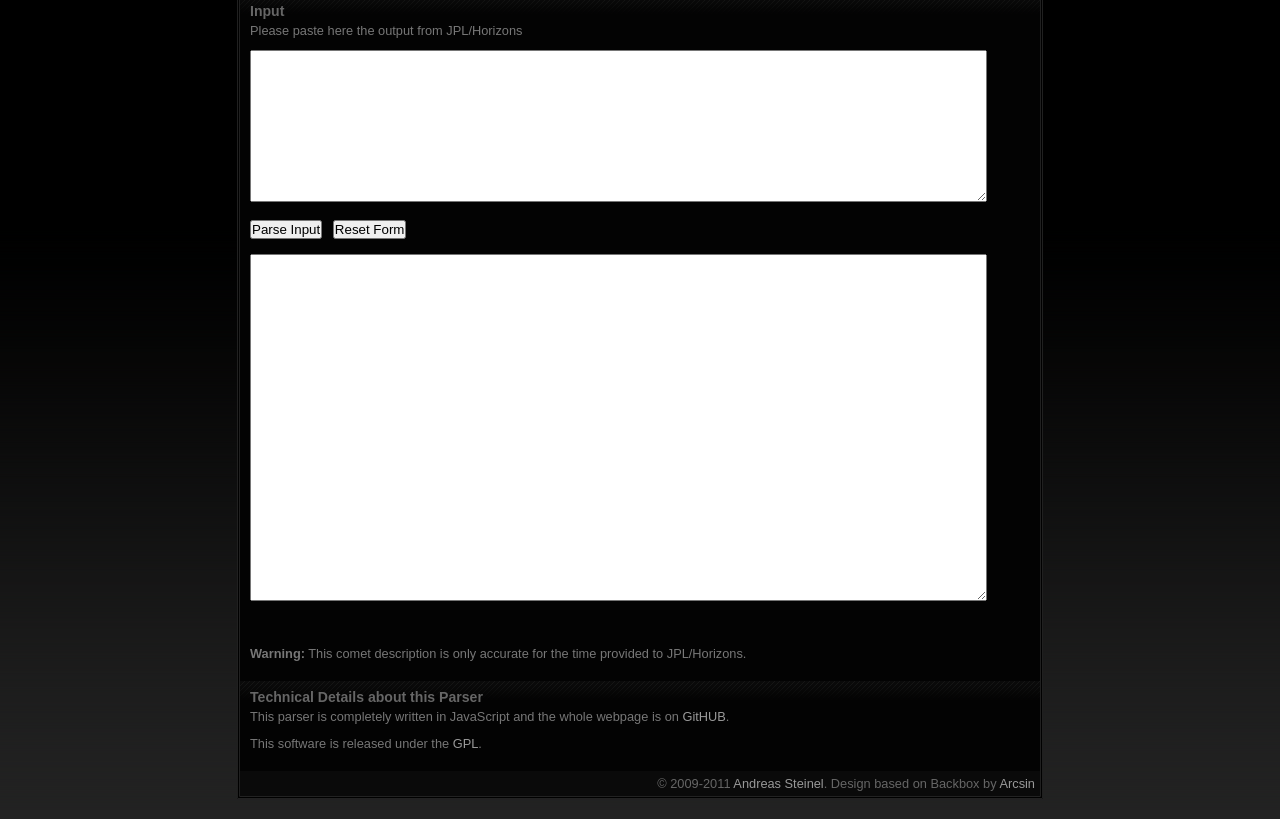
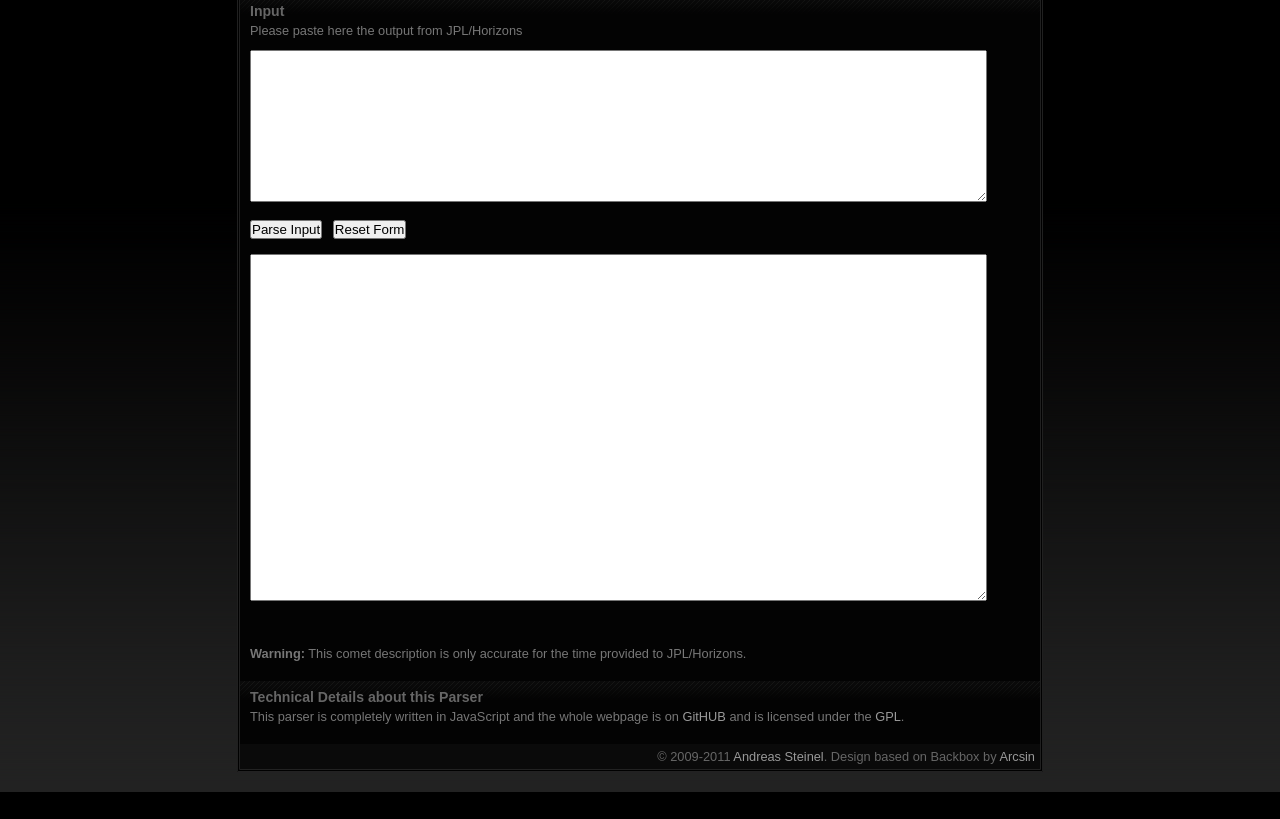
Before and after one commit to lnxbil/stellarium-comet-jpl, a plain HTML site: page website/index.html in a window 1280 px wide. Shown: the part 437-1256 px from the top of the page. After the commit the page ends 1229 px from the top, so only its background shows below. Drawn offline with Linux system fonts and the light colour scheme.

Commit message:
Merged github and gpl text

```diff
--- a/website/index.html
+++ b/website/index.html
@@ -49,9 +49,9 @@
                 <div class="item">
                     <h1>Technical Details about this Parser</h1>
                     <p>
-                    This parser is completely written in JavaScript and the whole webpage is on <a href="http://github.com/lnxbil/stellarium-comet-jpl">GitHUB</a>.
-                    </p>
-                    <p>This software is released under the <a href="http://en.wikipedia.org/wiki/GNU_General_Public_License">GPL</a>.</p>
+                    This parser is completely written in JavaScript and the whole webpage is on
+                    <a href="http://github.com/lnxbil/stellarium-comet-jpl">GitHUB</a> and is licensed under the
+                    <a href="http://en.wikipedia.org/wiki/GNU_General_Public_License">GPL</a>.</p>
                 </div>
             </div>
             <div class="footer">&copy; 2009-2011 <a href="http://andreas.familie-steinel.de">Andreas Steinel</a>. Design based on Backbox by <a href="http://arcsin.se">Arcsin</a></div>
```
